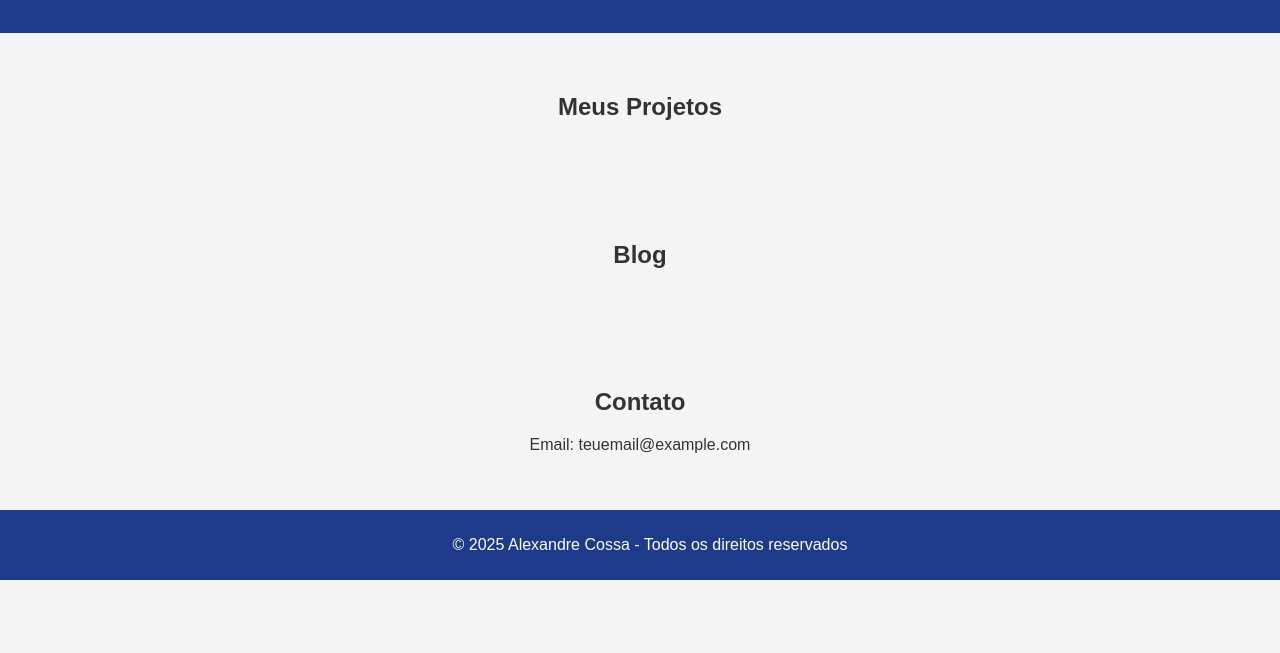
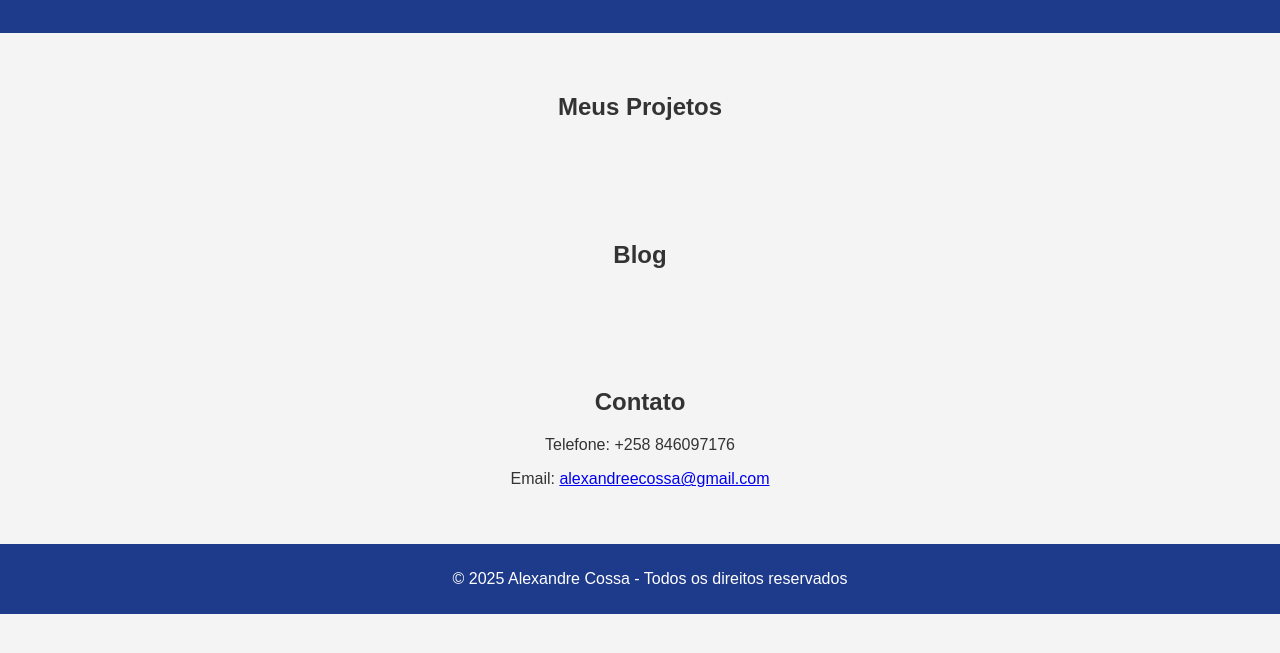
Before and after one commit to Cossa006/Arq.-Alexandre-Cossa, a plain HTML site: page index.html in a window 1280 px wide. Shown: the part 121-774 px from the top of the page. Drawn offline with Linux system fonts and the light colour scheme.

Commit message:
Add files via upload

```diff
--- a/index.html
+++ b/index.html
@@ -34,7 +34,8 @@
 
     <section id="contato">
         <h2>Contato</h2>
-        <p>Email: teuemail@example.com</p>
+        <p>Telefone: +258 846097176</p>
+        <p>Email: <a href="mailto:alexandreecossa@gmail.com">alexandreecossa@gmail.com</a></p>
     </section>
 
     <footer>
```
